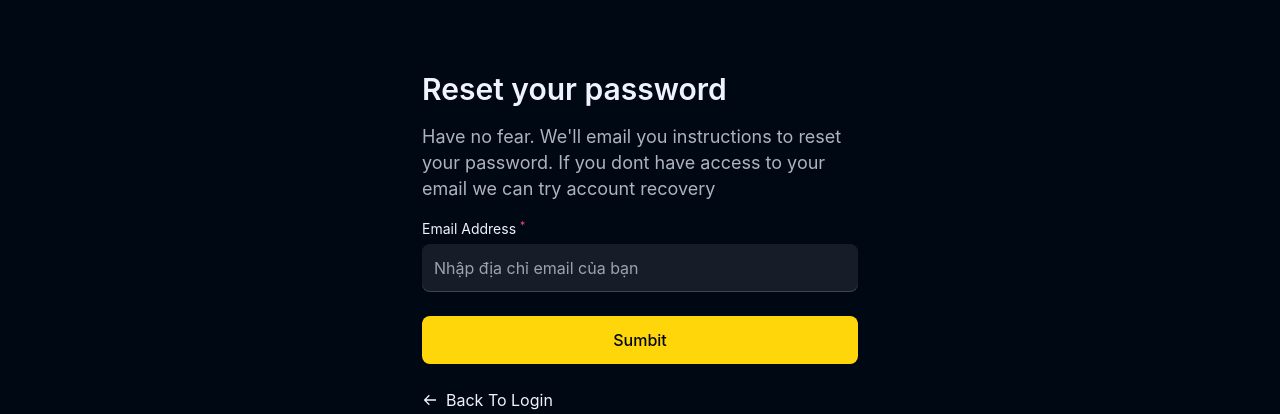
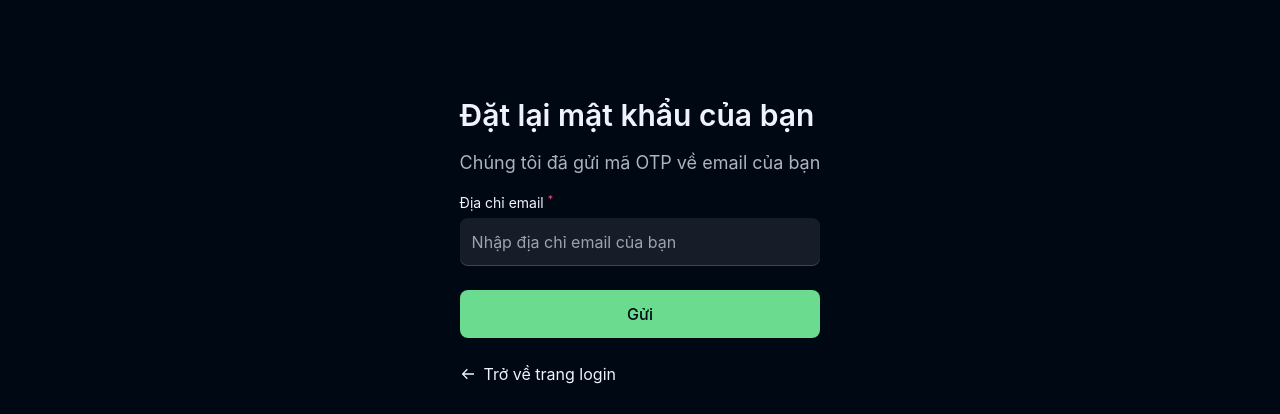
Before and after one commit to MinhTam17062003/HeathyLife, a React (Vite) app in the folder frontend/: page /forgot-password in a window 1280 px wide. Shown: the part 187-601 px from the top of the page. Built offline with nearby package versions, Linux system fonts and the light colour scheme; no server answers; a web font is replaced by a local one.

Commit message:
update footer

```diff
--- a/frontend/src/pages/ForgotPassword.jsx
+++ b/frontend/src/pages/ForgotPassword.jsx
@@ -25,19 +25,17 @@ function ForgotPassword() {
       ) : (
         <div className="max-w-[500px] p-4 lg:p-8">
           <h1 className="text-[1.875rem] font-semibold leading-[2.375rem] text-richblack-5">
-            {!emailSent ? "Reset your password" : "Check email"}
+            {!emailSent ? "Đặt lại mật khẩu của bạn" : "Kiểm tra lại eamil của bạn"}
           </h1>
           <div className="my-4 text-[1.125rem] leading-[1.625rem] text-richblack-100">
-            {!emailSent
-              ? "Have no fear. We'll email you instructions to reset your password. If you dont have access to your email we can try account recovery"
-              : <p>We have sent the reset email to <span className="text-yellow-200">{email}</span></p>}
+             <p>Chúng tôi đã gửi mã OTP về email của bạn <span className="text-green-25">{email}</span></p>
           </div>
 
           <form onSubmit={handleOnSubmit}>
             {!emailSent && (
               <label className="w-full">
                 <p className="mb-1 text-[0.875rem] leading-[1.375rem] text-richblack-5">
-                  Email Address <sup className="text-pink-200">*</sup>
+                  Địa chỉ email <sup className="text-pink-200">*</sup>
                 </p>
                 <input
                   required
@@ -56,16 +54,16 @@ function ForgotPassword() {
 
             <button
               type="submit"
-              className="mt-6 w-full rounded-[8px] bg-yellow-50 py-[12px] px-[12px] font-medium text-richblack-900"
+              className="mt-6 w-full rounded-[8px] bg-green-300 py-[12px] px-[12px] font-medium text-richblack-900"
             >
-              {!emailSent ? "Sumbit" : "Resend Email"}
+              {!emailSent ? "Gửi" : "Gửi lại mã"}
             </button>
           </form>
 
           <div className="mt-6 flex items-center justify-between">
             <Link to="/login">
               <p className="flex items-center gap-x-2 text-richblack-5">
-                <BiArrowBack /> Back To Login
+                <BiArrowBack /> Trở về trang login
               </p>
             </Link>
           </div>
```
